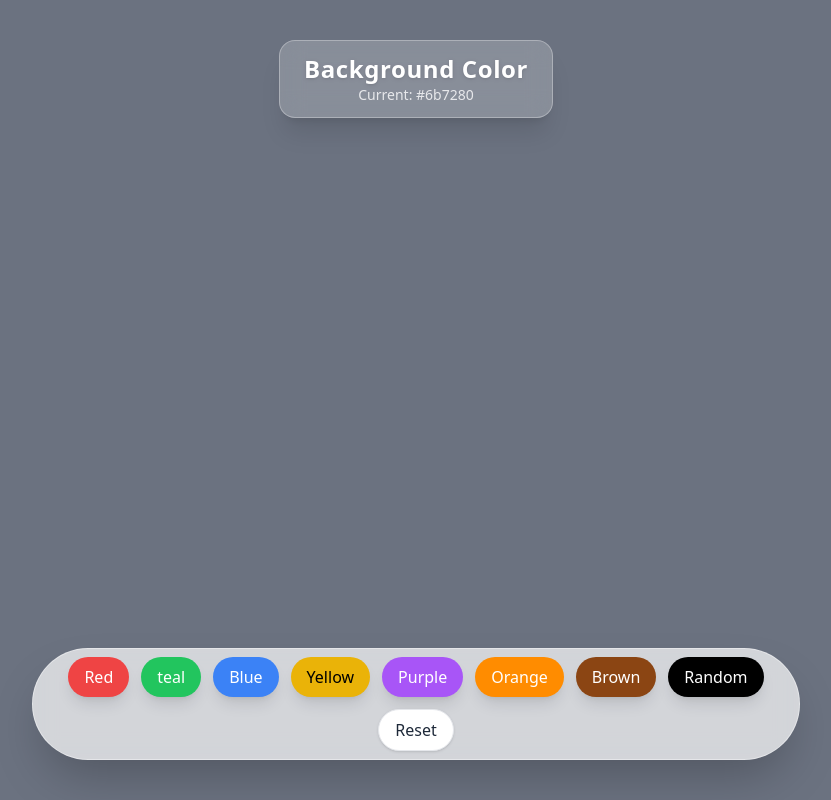
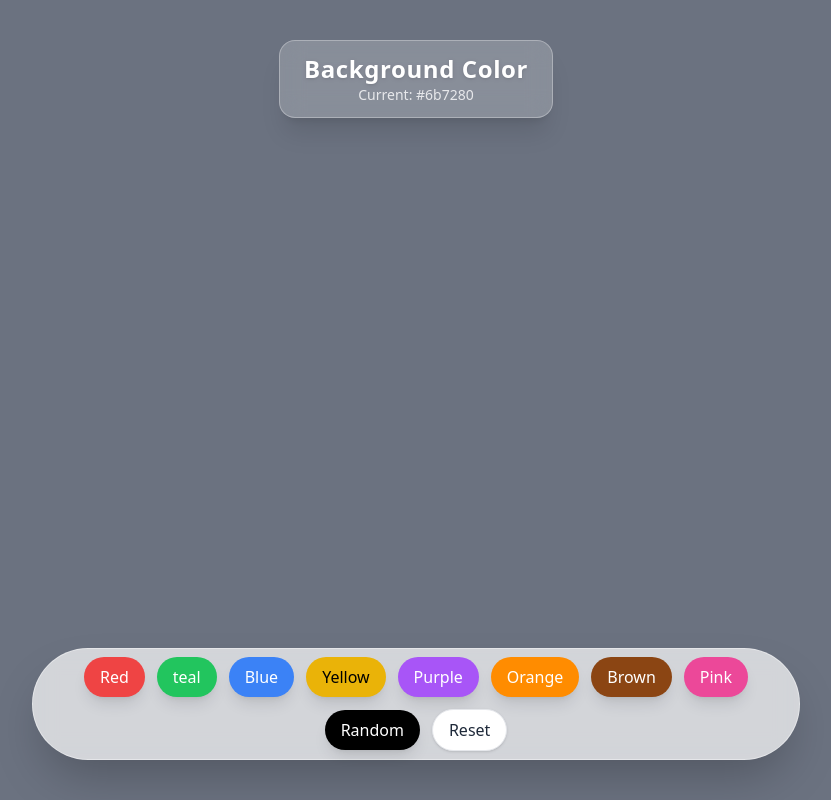
Before and after one commit to dimple-18/ColorPlay, a React (Vite) app: page / in a window 1280 px wide. Shown: the whole page, without its empty margins (224-1055 px from the left). Built offline with nearby package versions, Linux system fonts and the light colour scheme.

Commit message:
added pink color day 1

```diff
--- a/src/App.jsx
+++ b/src/App.jsx
@@ -8,6 +8,7 @@ const PALETTE = [
   { label: "Purple", value: "#a855f7", text: "white" },
   { label: "Orange", value: "#ff8c00", text: "white" },
   { label: "Brown",  value: "#8b4513", text: "white" },
+  { label: "Pink",   value: "#ec4899", text: "white" },
 ];
 
 export default function App() {
```
